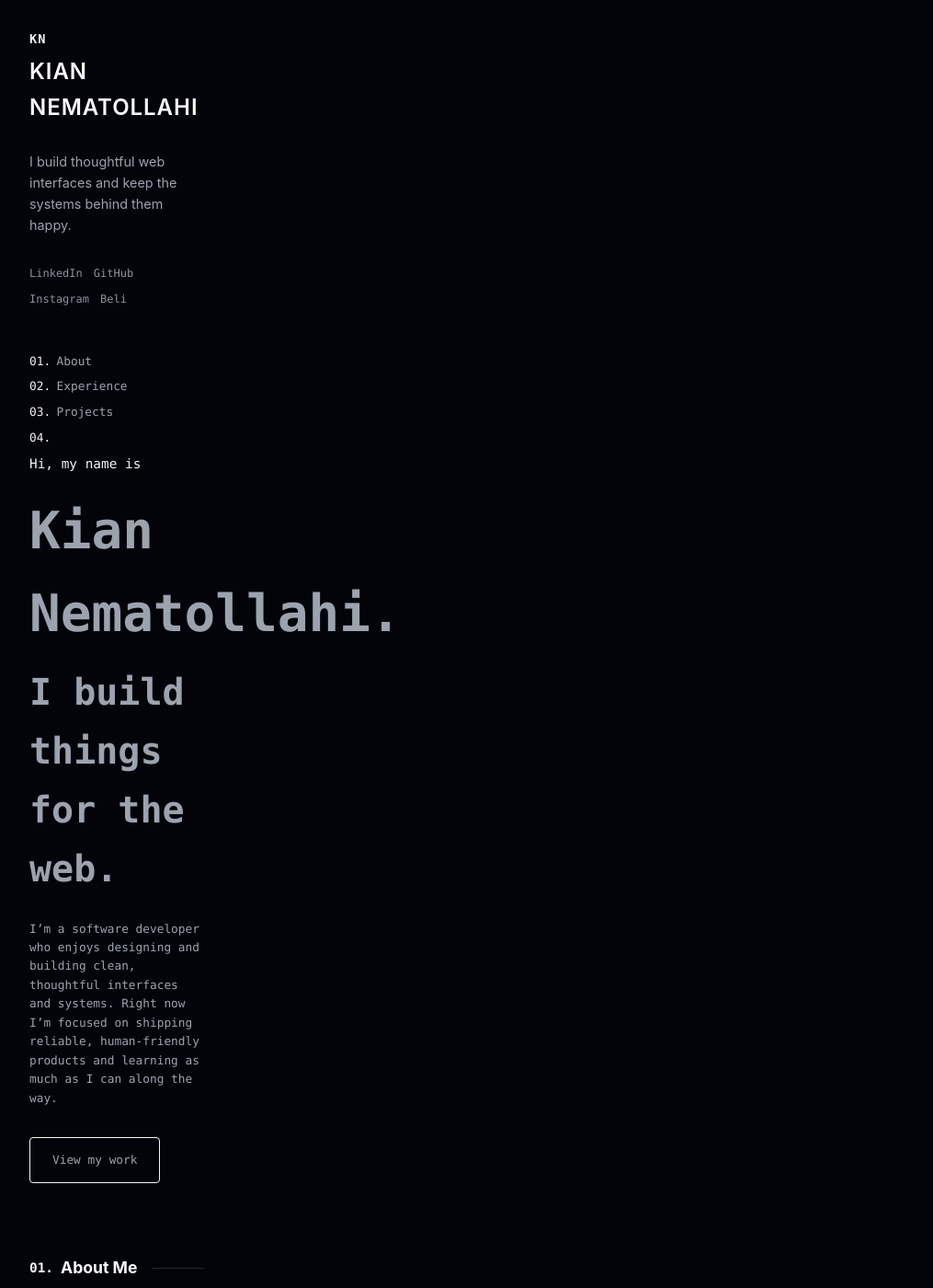
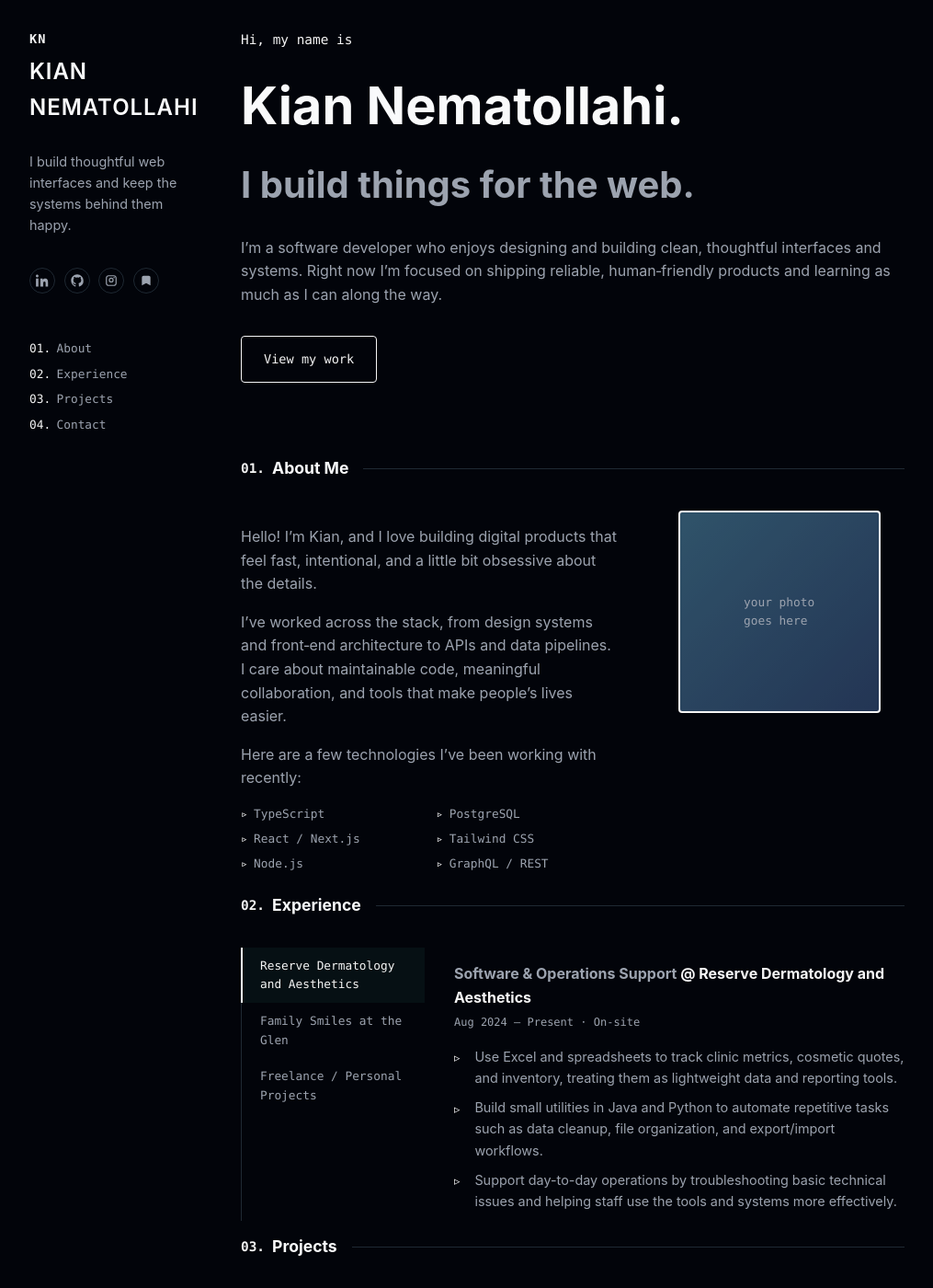
Before and after one commit to nemat777/nemat777.github.io, a Jekyll site: the page index.html, which Jekyll copies as it is, in a window 1280 px wide and 1400 px high. Shown: the whole window at 92% size, without its empty margins (132-1147 px from the left). Built offline with Jekyll 4.4.1, drawn with Linux system fonts in a browser that asks for light colours.

Commit message:
Update index.html

```diff
--- a/index.html
+++ b/index.html
@@ -118,23 +118,41 @@
     }
 .sidebar-social {
   display: flex;
-  flex-wrap: wrap;
-  gap: 0.5rem 0.75rem;
-  margin-top: 0.25rem;
-  margin-bottom: 0.75rem;
+  gap: 0.6rem;
+  margin-top: 0.4rem;
+  margin-bottom: 0.9rem;
 }
 
 .sidebar-social a {
-  font-family: var(--mono);
-  font-size: 0.75rem;
+  display: inline-flex;
+  align-items: center;
+  justify-content: center;
+  width: 28px;
+  height: 28px;
+  border-radius: 999px;
+  border: 1px solid var(--border);
   color: var(--muted);
-  opacity: 0.9;
+  background-color: transparent;
+  transition:
+    background-color var(--transition-fast),
+    color var(--transition-fast),
+    transform var(--transition-fast),
+    border-color var(--transition-fast);
 }
 
 .sidebar-social a:hover {
   color: var(--accent);
-  opacity: 1;
+  border-color: rgba(148, 163, 184, 0.8);
+  background-color: rgba(148, 163, 184, 0.1);
+  transform: translateY(-1px);
 }
+
+.sidebar-social-icon {
+  width: 14px;
+  height: 14px;
+  display: block;
+}
+
 
     /* Right content */
 
@@ -927,7 +945,7 @@ c3 -285 1 -337 -11 -327 -7 6 -99 57 -205 112 l-191 101 -2 1035 c-2 858 0
 
 
       <!-- Left sidebar -->
-     <aside class="sidebar">
+   <aside class="sidebar">
   <div class="sidebar-name">
     <span>KN</span>
     Kian Nematollahi
@@ -937,17 +955,57 @@ c3 -285 1 -337 -11 -327 -7 6 -99 57 -205 112 l-191 101 -2 1035 c-2 858 0
   </div>
 
   <div class="sidebar-social">
-    <a href="https://www.linkedin.com/in/kian-nematollahi" aria-label="LinkedIn">LinkedIn</a>
-    <a href="https://github.com/nemat777" aria-label="GitHub">GitHub</a>
-    <a href="https://www.instagram.com/kiannematollahi" aria-label="Instagram">Instagram</a>
-    <a href="https://www.beliapp.co/app/KianNematollahi" aria-label="Beli">Beli</a>
-  </div>
+  <a href="https://www.linkedin.com/in/kian-nematollahi" aria-label="LinkedIn" target="_blank" rel="noreferrer">
+    <svg viewBox="0 0 24 24" aria-hidden="true" class="sidebar-social-icon">
+      <path
+        d="M4.98 3.5C4.98 4.88 3.88 6 2.5 6S0 4.88 0 3.5 1.12 1 2.5 1 4.98 2.12 4.98 3.5zM.23 8.32h4.54V23H.23zM8.45 8.32h4.35v2.01h.06c.61-1.16 2.11-2.39 4.34-2.39 4.64 0 5.5 3.05 5.5 7.02V23h-4.54v-6.04c0-1.44-.03-3.29-2-3.29-2 0-2.31 1.56-2.31 3.18V23H8.45z"
+        fill="currentColor"
+      />
+    </svg>
+  </a>
+
+  <a href="https://github.com/nemat777" aria-label="GitHub" target="_blank" rel="noreferrer">
+    <svg viewBox="0 0 24 24" aria-hidden="true" class="sidebar-social-icon">
+      <path
+        d="M12 .5C5.65.5.5 5.65.5 12c0 5.09 3.29 9.4 7.86 10.93.58.11.79-.25.79-.56
+           0-.28-.01-1.03-.02-2.02-3.2.7-3.87-1.54-3.87-1.54-.53-1.33-1.29-1.69-1.29-1.69-1.06-.72.08-.71.08-.71
+           1.17.08 1.78 1.21 1.78 1.21 1.04 1.78 2.74 1.27 3.41.97.11-.76.41-1.27.74-1.56-2.55-.29-5.23-1.28-5.23-5.68
+           0-1.25.45-2.27 1.2-3.07-.12-.3-.52-1.51.11-3.15 0 0 .97-.31 3.18 1.17a11 11 0 0 1 5.8 0c2.21-1.48 3.18-1.17 3.18-1.17
+           .63 1.64.23 2.85.11 3.15.75.8 1.2 1.82 1.2 3.07 0 4.41-2.68 5.38-5.24 5.66.42.36.8 1.09.8 2.2
+           0 1.59-.02 2.87-.02 3.26 0 .31.21.68.8.56A10.52 10.52 0 0 0 23.5 12C23.5 5.65 18.35.5 12 .5z"
+        fill="currentColor"
+      />
+    </svg>
+  </a>
+
+  <a href="https://www.instagram.com/kiannematollahi" aria-label="Instagram" target="_blank" rel="noreferrer">
+    <svg viewBox="0 0 24 24" aria-hidden="true" class="sidebar-social-icon">
+      <path
+        d="M7 2C4.243 2 2 4.243 2 7v10c0 2.757 2.243 5 5 5h10c2.757 0 5-2.243 5-5V7c0-2.757-2.243-5-5-5H7zm0 2h10
+           a3 3 0 0 1 3 3v10a3 3 0 0 1-3 3H7a3 3 0 0 1-3-3V7a3 3 0 0 1 3-3zm5 2.5A4.5 4.5 0 1 0 16.5 11 4.505 4.505 0 0 0 12 6.5zm0 2
+           A2.5 2.5 0 1 1 9.5 11 2.503 2.503 0 0 1 12 8.5zm5.25-3.25a1.25 1.25 0 1 0 1.25 1.25 1.252 1.252 0 0 0-1.25-1.25z"
+        fill="currentColor"
+      />
+    </svg>
+  </a>
+
+  <a href="https://www.beliapp.co/app/KianNematollahi" aria-label="Beli" target="_blank" rel="noreferrer">
+    <svg viewBox="0 0 24 24" aria-hidden="true" class="sidebar-social-icon">
+      <path
+        d="M7 3a3 3 0 0 0-3 3v15l8-4.5L20 21V6a3 3 0 0 0-3-3H7z"
+        fill="currentColor"
+      />
+    </svg>
+  </a>
+</div>
 
   <nav class="sidebar-nav">
     <a href="#about"><span>01.</span>About</a>
     <a href="#experience"><span>02.</span>Experience</a>
     <a href="#projects"><span>03.</span>Projects</a>
-    <a href="#contact"><span>04.
+    <a href="#contact"><span>04.</span>Contact</a>
+  </nav>
+</aside>
 
       <!-- Right scrollable content -->
       <div class="app-content">
```
